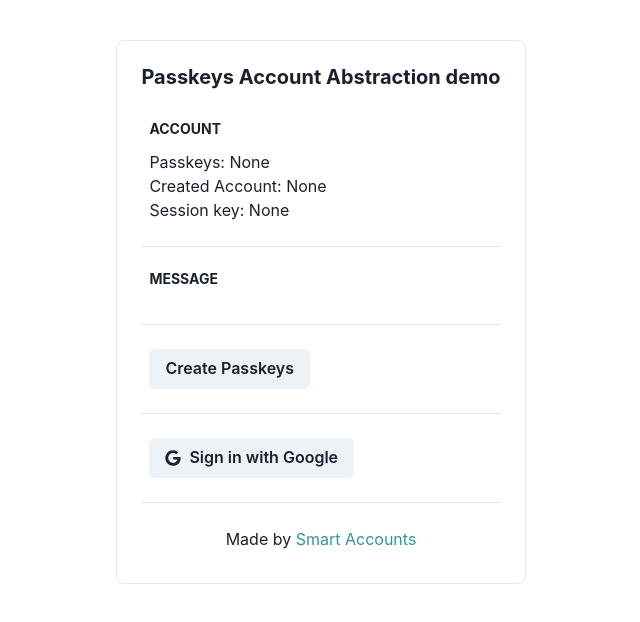
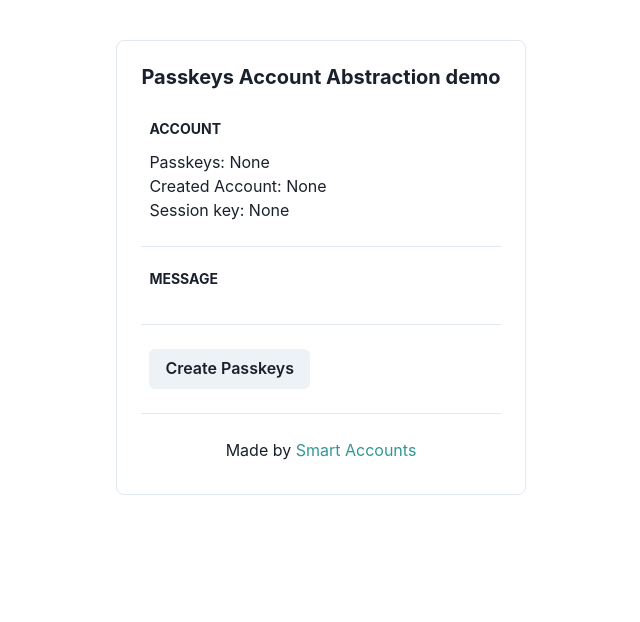
Before and after one commit to ququzone/passkeys-wallet-ui, a React (Vite) app: page / in a window 1280 px wide. Shown: the top 622 px of the page, without its empty margins (319-959 px from the left). Built offline with nearby package versions, Linux system fonts and the light colour scheme.

Commit message:
fix vite build error

```diff
--- a/src/App.tsx
+++ b/src/App.tsx
@@ -364,8 +364,7 @@ const App = observer(() => {
               }
             </Wrap>
           </Box>
-
-          <Box p='2'>
+          {/* <Box p='2'>
             <Wrap spacing={4}>
               <WrapItem>
                 <Button leftIcon={<FaGoogle />} onClick={signGoogle}>
@@ -375,7 +374,7 @@ const App = observer(() => {
                 </Button>
               </WrapItem>
             </Wrap>
-          </Box>
+          </Box> */}
           <Box p='2'>
             <Stack direction='row' justify='center'>
               <Text>Made by <Link isExternal color="teal.500" href="https://github.com/ququzone/smart-accounts">Smart Accounts</Link></Text>
--- a/vite.config.ts
+++ b/vite.config.ts
@@ -4,9 +4,6 @@ import react from '@vitejs/plugin-react'
 // https://vitejs.dev/config/
 export default defineConfig({
   plugins: [react()],
-  define: {
-    global: {},
-  },
   server: {
     headers: {
       "Cross-Origin-Embedder-Policy": "require-corp",
```
